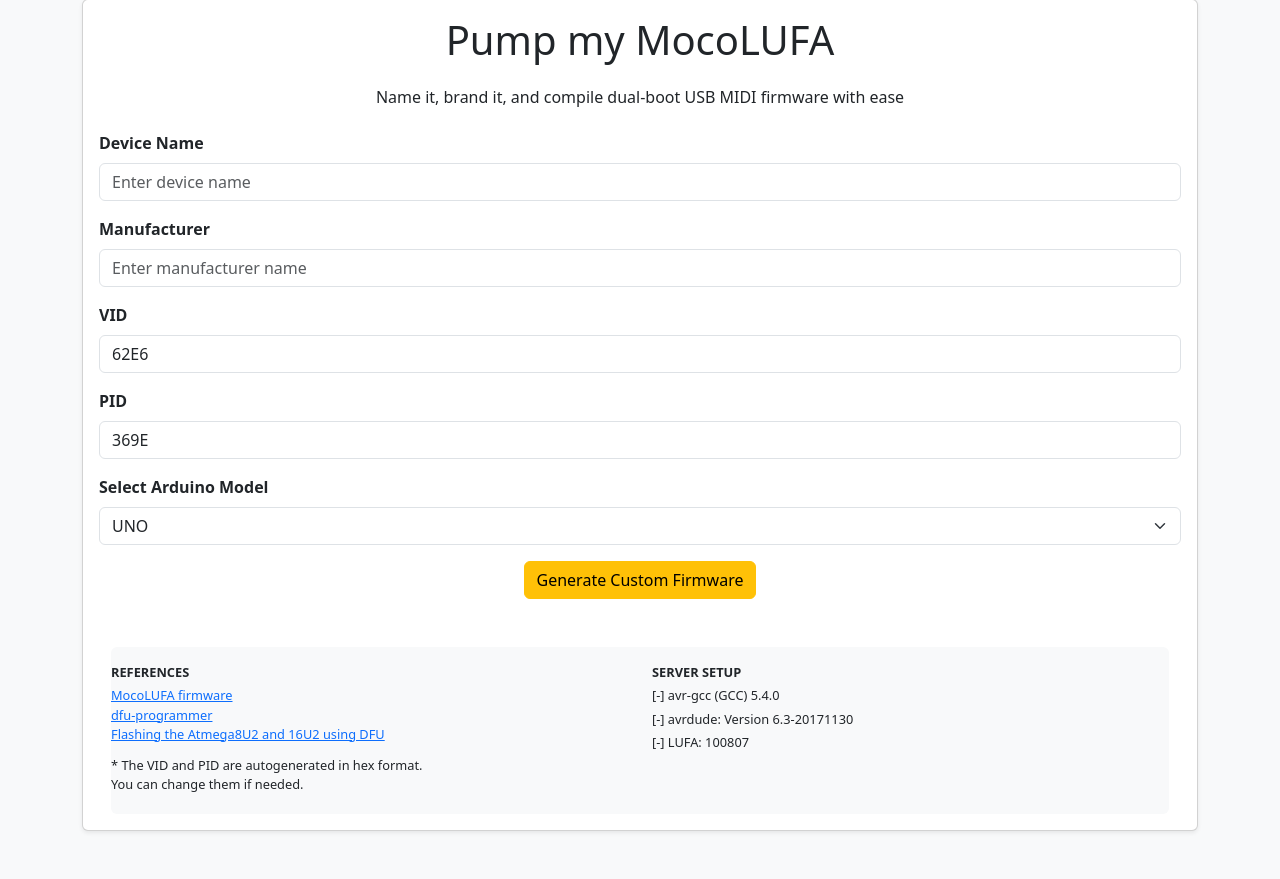
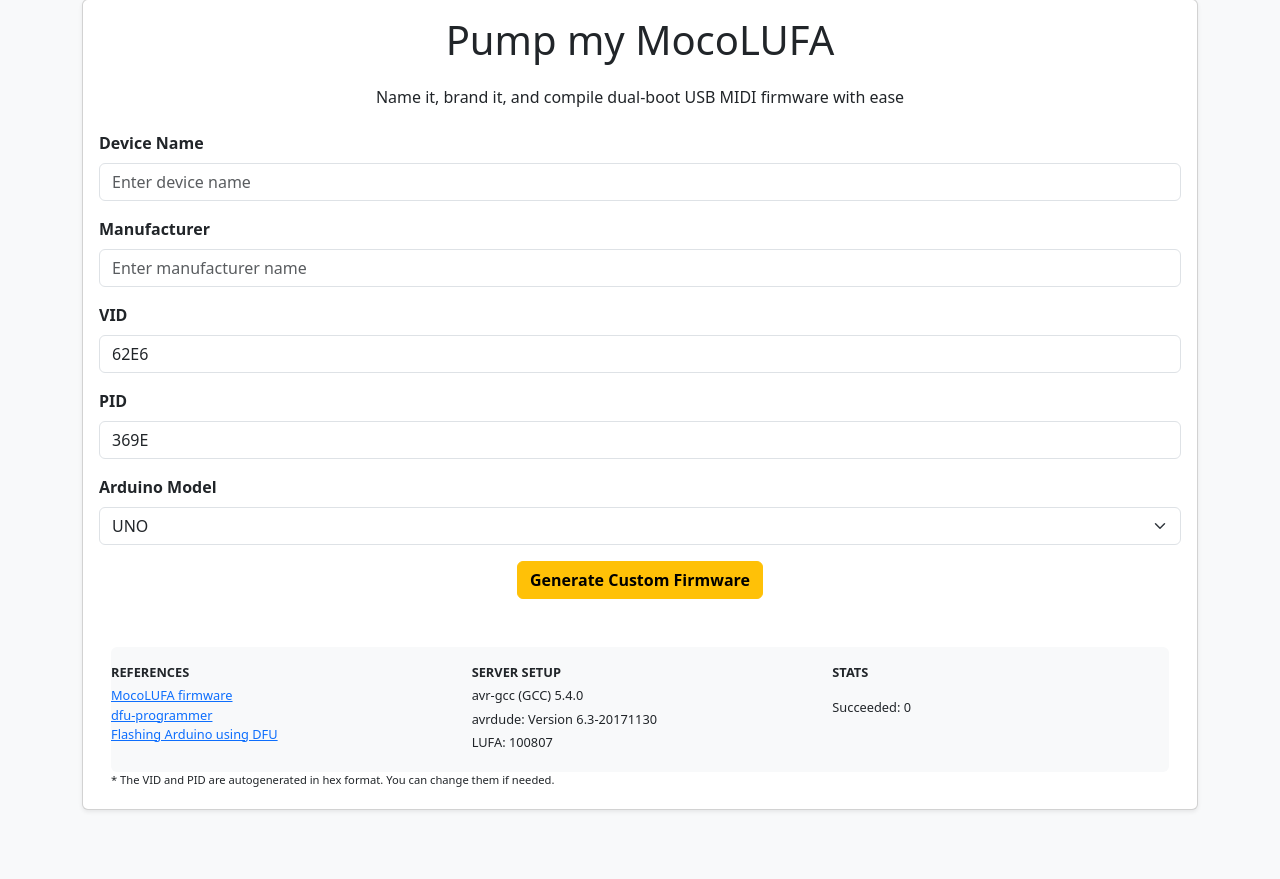
Before and after one commit to ezequielabregu/Pump-my-MocoLUFA, a Flask app: page / in a window 1280 px wide. Shown: the part 49-928 px from the top of the page. After the commit the page ends 860 px from the top, so only its background shows below. Run offline with Flask 3, Linux system fonts and the light colour scheme.

Commit message:
Add counter and Fix Style

```diff
--- a/app.py
+++ b/app.py
@@ -9,16 +9,30 @@
 BASE_DIR = os.path.abspath(os.path.dirname(__file__))
 FIRMWARE_DIR = os.path.join(BASE_DIR, 'firmware')
 
+COUNTER_FILE = os.path.join(BASE_DIR, 'counter.txt')
+
+# Initialize the counter file if it doesn't exist
+if not os.path.exists(COUNTER_FILE):
+    with open(COUNTER_FILE, 'w') as f:
+        f.write('0')
+
 @app.route('/', methods=['GET', 'POST'])
 def index():
+    counter = 0
     if request.method == 'POST':
+        # Increment the counter
+        with open(COUNTER_FILE, 'r+') as f:
+            counter = int(f.read().strip()) + 1
+            f.seek(0)
+            f.write(str(counter))
+            f.truncate()
+
+        # Existing logic for POST request
         device_name = request.form['device_name']
         manufacturer = request.form['manufacturer']
         vid = request.form['vid']
         pid = request.form['pid']
         arduino_model = request.form['arduino_model']
-
-        print(f"Form Data: device_name={device_name}, manufacturer={manufacturer}, vid={vid}, pid={pid}, arduino_model={arduino_model}")  # Debugging
 
         try:
             modify_descriptors(device_name, manufacturer)
@@ -31,10 +45,14 @@
         except Exception as e:
             return f"<h1>Error</h1><pre>{str(e)}</pre>"
 
+    # Read the current counter value
+    with open(COUNTER_FILE, 'r') as f:
+        counter = int(f.read().strip())
+
     # Generate random VID and PID for GET requests
     random_vid = f"{random.randint(0x1000, 0xFFFF):04X}"
     random_pid = f"{random.randint(0x1000, 0xFFFF):04X}"
-    return render_template('index.html', random_vid=random_vid, random_pid=random_pid)
+    return render_template('index.html', random_vid=random_vid, random_pid=random_pid, counter=counter)
 
 
 def modify_descriptors(device_name, manufacturer):
--- a/templates/index.html
+++ b/templates/index.html
@@ -33,34 +33,43 @@
             <input type="text" id="pid" name="pid" class="form-control" value="{{ random_pid }}" required>
           </div>
           <div class="mb-3">
-            <label for="arduino_model" class="form-label fw-bold">Select Arduino Model</label>
+            <label for="arduino_model" class="form-label fw-bold">Arduino Model</label>
             <select id="arduino_model" name="arduino_model" class="form-select">
               <option value="uno">UNO</option>
-              <option value="mega">Mega</option>
+              <option value="mega">MEGA</option>
             </select>
           </div>
           <div class="text-center">
-            <button type="submit" class="btn btn-warning">Generate Custom Firmware</button>
+            <button type="submit" class="btn btn-warning fw-bold">Generate Custom Firmware</button>
           </div>
         </form>
         <div class="container mt-5">
           <footer class="bg-light text-dark text-left py-3 rounded" style="font-size: 0.8rem;">
             <div class="row">
-            <div class="col-md-6">
-            <p class="mb-1 fw-bold" style="font-size: 0.8rem;"> REFERENCES </p>
+              <!-- Column 1: REFERENCES -->
+              <div class="col-md-4">
+                <p class="mb-1 fw-bold" style="font-size: 0.8rem;">REFERENCES</p>
                 <p class="mb-0"><a href="https://github.com/kuwatay/mocolufa" class="text-decoration-underline" target="_blank">MocoLUFA firmware</a></p>
                 <p class="mb-0"><a href="https://dfu-programmer.github.io/" class="text-decoration-underline" target="_blank">dfu-programmer</a></p>
-          <p class="mb-0"><a href="https://docs.arduino.cc/retired/hacking/software/DFUProgramming8U2/" class="text-decoration-underline" target="_blank">Flashing the Atmega8U2 and 16U2 using DFU </a></p>
+                <p class="mb-0"><a href="https://docs.arduino.cc/retired/hacking/software/DFUProgramming8U2/" class="text-decoration-underline" target="_blank">Flashing Arduino using DFU</a></p>
               </div>
-          <div class="col-md-6">
-          <p class="mb-1 fw-bold" style="font-size: 0.8rem;"> SERVER SETUP </p>
-          <p class="mb-1">[-] avr-gcc (GCC) 5.4.0</p>
-          <p class="mb-1">[-] avrdude: Version 6.3-20171130</p>
-          <p class="mb-1">[-] LUFA: 100807</p>
+
+              <!-- Column 2: SERVER SETUP -->
+              <div class="col-md-4">
+                <p class="mb-1 fw-bold" style="font-size: 0.8rem;">SERVER SETUP</p>
+                <p class="mb-1">avr-gcc (GCC) 5.4.0</p>
+                <p class="mb-1">avrdude: Version 6.3-20171130</p>
+                <p class="mb-1">LUFA: 100807</p>
               </div>
-        <p class="mb-1">* The VID and PID are autogenerated in hex format. <br>You can change them if needed.</p>
+
+              <!-- Column 3: STATS -->
+              <div class="col-md-4">
+                <p class="mb-1 fw-bold" style="font-size: 0.8rem;">STATS</p>
+                <p class="mt-3" style="font-size: 0.8rem;">Succeeded: {{ counter }}</p>
+              </div>
             </div>
           </footer>
+          <p class="mb-1" style="font-size: 0.7rem;">* The VID and PID are autogenerated in hex format. You can change them if needed.</p>
         </div>
       </div>
     </div>
```
Also changed, not shown: 11 other files. Lines whose indentation alone changed are shown as unchanged.
